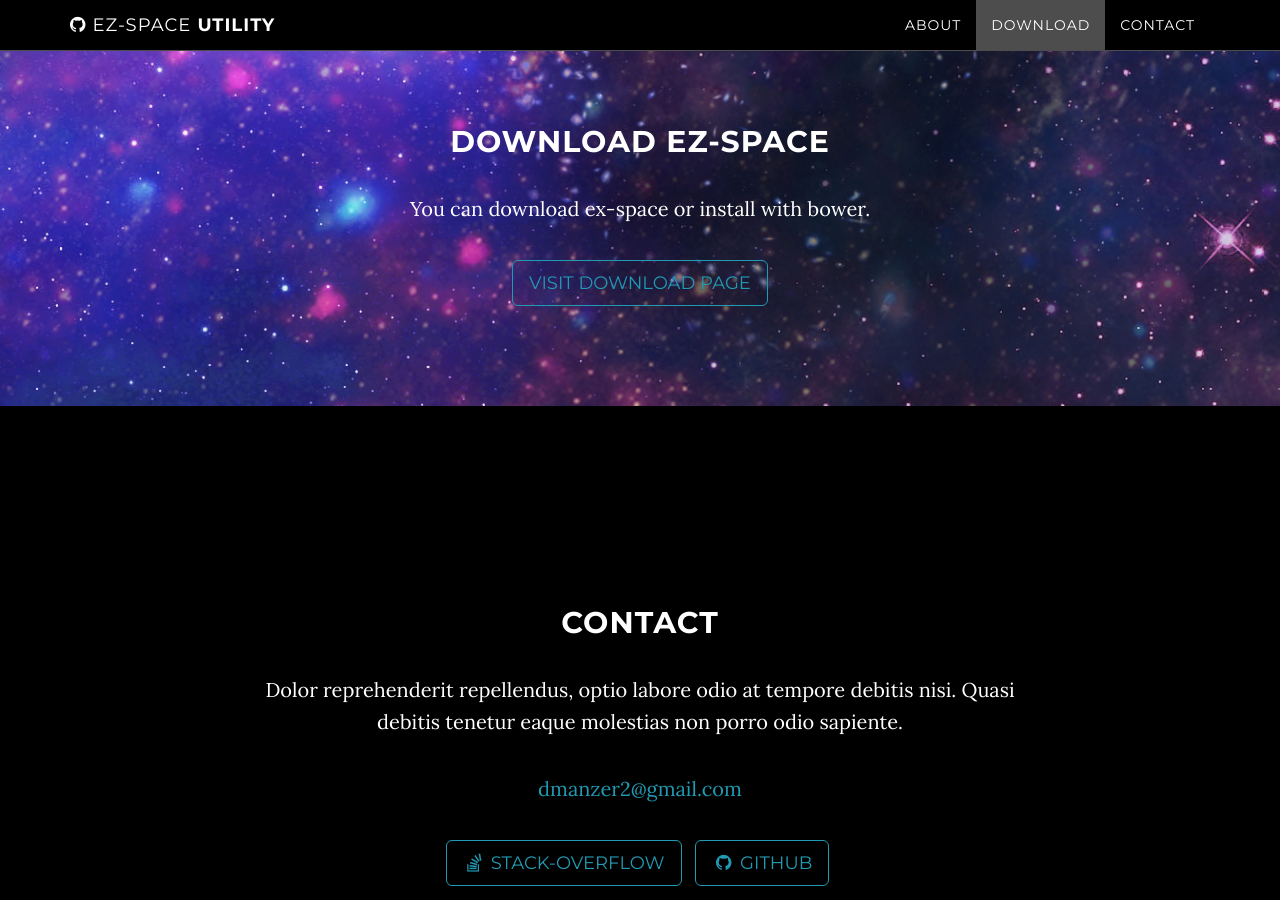
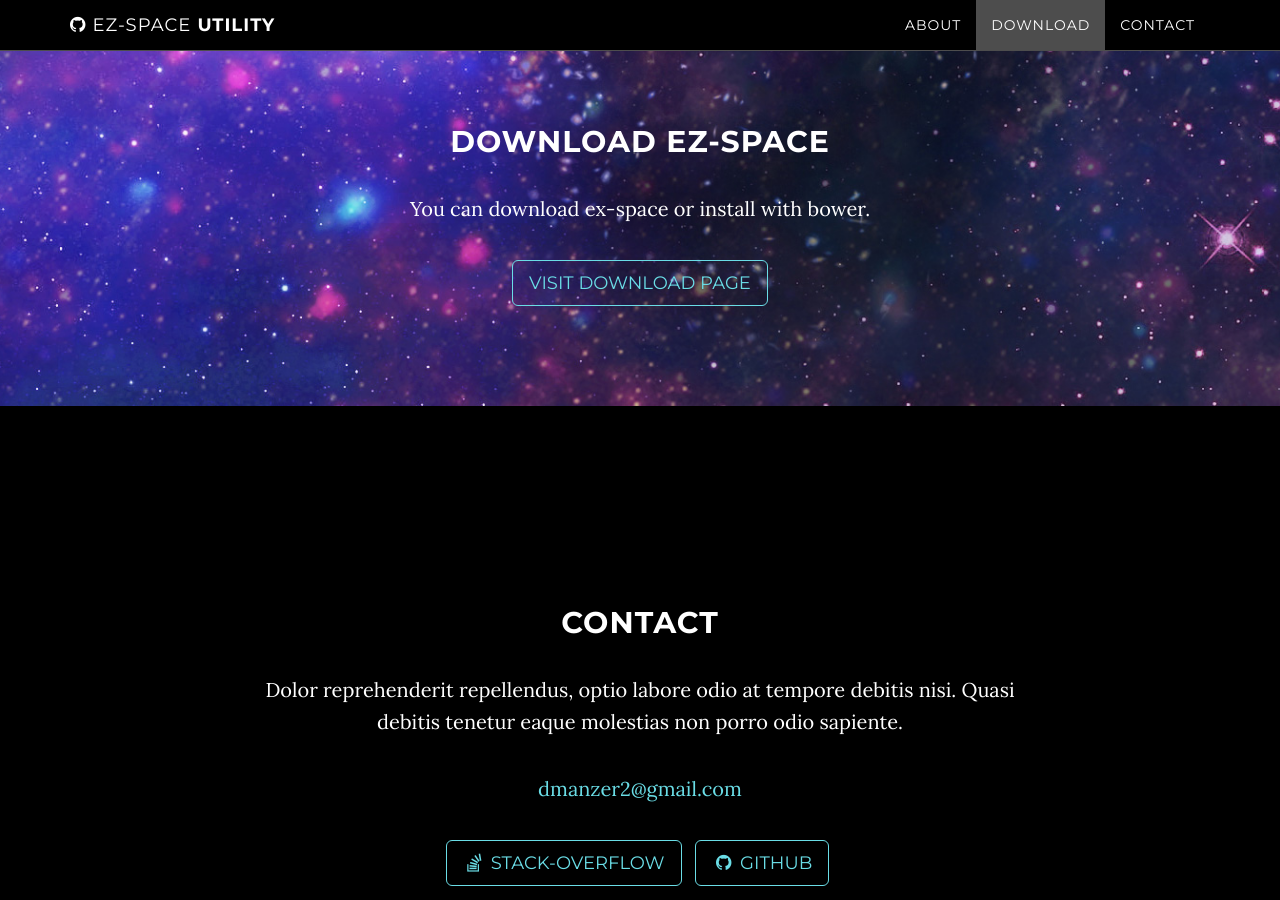
Before and after one commit to dmanzer2/ez-space-css-site, a Jekyll site: the page built from index.html, in a window 1280 px wide and 900 px high, scrolled down 1410 px. Built offline with Jekyll 4.4.1, drawn with Linux system fonts in a browser that asks for light colours.

Commit message:
minor fix

```diff
--- a/_config.yml
+++ b/_config.yml
@@ -7,7 +7,7 @@
 # Color settings (hex-codes without the leading hash-tag)
 color:
   primary-dark: '#000000'
-  links: '#219ab3'
+  links: '#6ADDE6'
 
 # Footer settings
 footer: ez-space
--- a/_includes/css/grayscale.css
+++ b/_includes/css/grayscale.css
@@ -138,7 +138,7 @@ a:focus {
     padding: 100px 0;
     text-align: center;
     color: #fff;
-    background: url(/img/intro-space.jpg) no-repeat bottom center scroll;
+    background: url("/img/intro-space.jpg") no-repeat bottom center scroll;
     background-color: {{ site.color.primary-dark }};
     -webkit-background-size: cover;
     -moz-background-size: cover;
@@ -256,7 +256,7 @@ a:focus {
     width: 100%;
     padding: 50px 0;
     color: #fff;
-    background: url(/img/downloads-space.jpg) no-repeat center center scroll;
+    background: url("/img/downloads-space.jpg") no-repeat center center scroll;
     background-color: {{ site.color.primary-dark }};
     -webkit-background-size: cover;
     -moz-background-size: cover;
```
